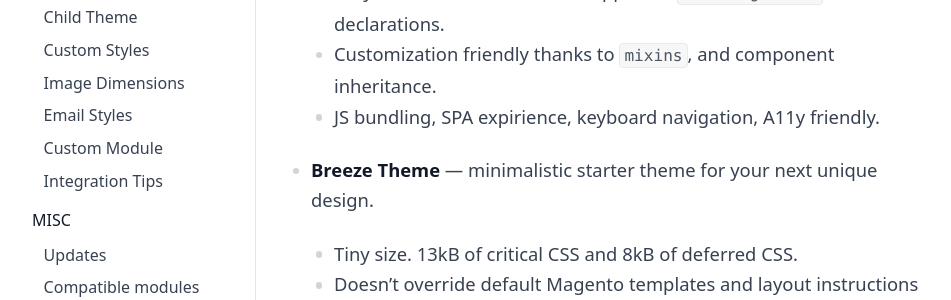
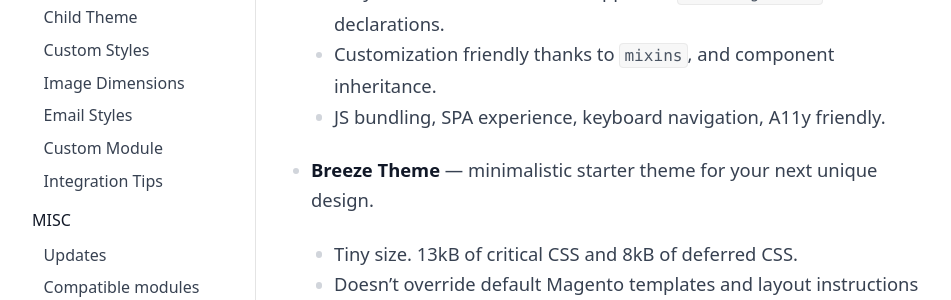
Before and after one commit to breezefront/breezefront.com, a Jekyll site: the page built from collections/_essentials/about.md, in a window 1280 px wide and 1371 px high. Shown: the part 739-1039 px from the top of the window, without its empty margins (0-951 px from the left). Built offline with Jekyll 4.4.1, drawn with Linux system fonts in a browser that asks for light colours.

Commit message:
Typo fix

```diff
--- a/collections/_essentials/about.md
+++ b/collections/_essentials/about.md
@@ -28,7 +28,7 @@ Breeze consists from two parts:
     - Universal solution that works with any Luma-based theme.
     - Easy to extend thanks to full support of `data-mage-init` declarations.
     - Customization friendly thanks to `mixins`, and component inheritance.
-    - JS bundling, SPA expirience, keyboard navigation, A11y friendly.
+    - JS bundling, SPA experience, keyboard navigation, A11y friendly.
 
  -  **Breeze Theme** --- minimalistic starter theme for your next unique design.
 
```
